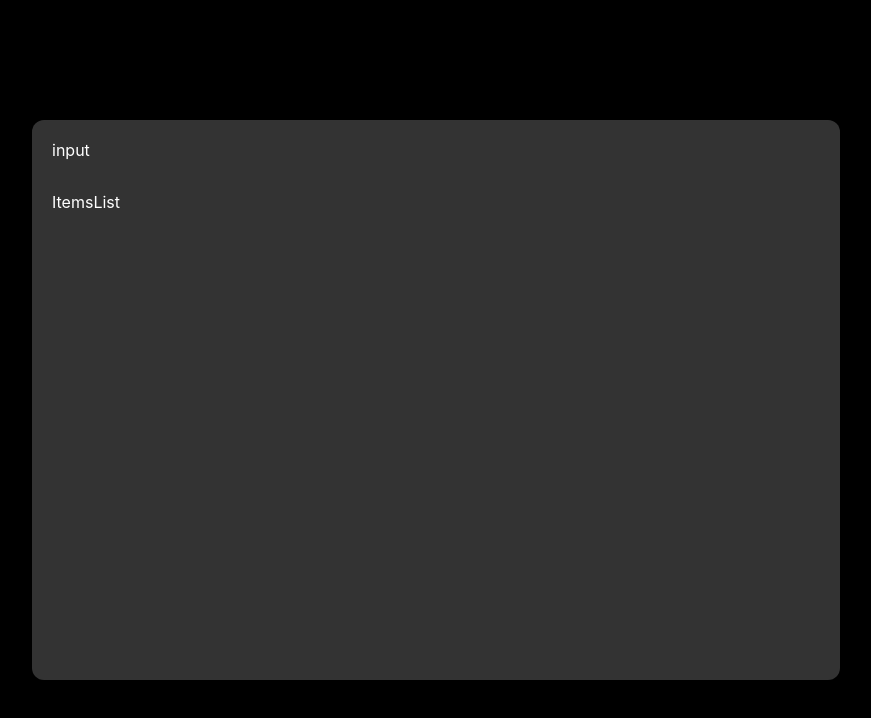
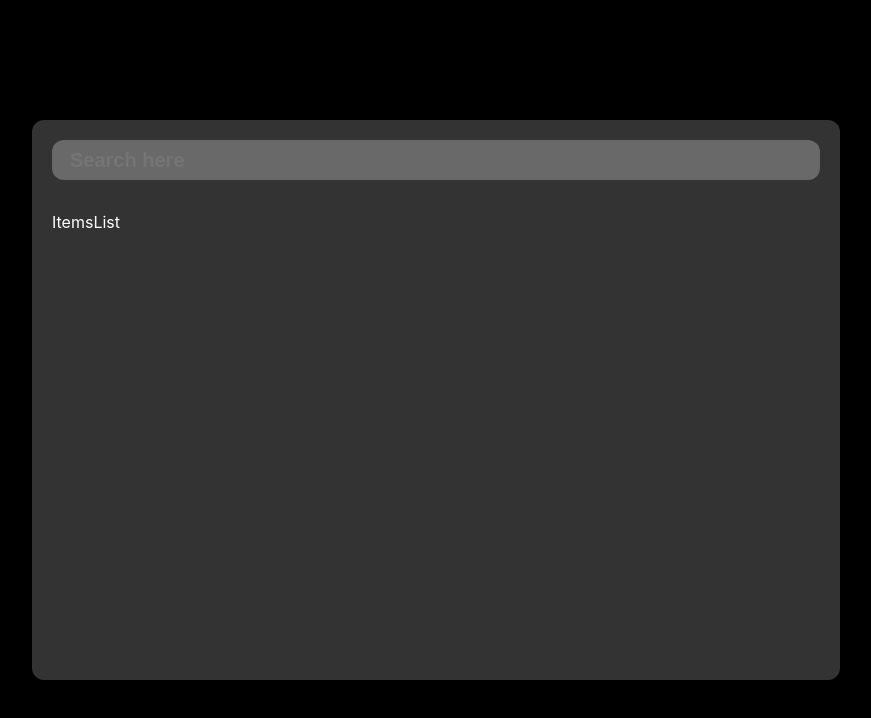
Before and after one commit to TaronVardanyan/Deel-Autocomplete, a React (Create React App) app: page / in a window 1280 px wide. Shown: the top 718 px of the page, without its empty margins (204-1075 px from the left). Built offline with nearby package versions, Linux system fonts and the light colour scheme.

Commit message:
complete main logic of autocomplete input

```diff
--- a/src/App.tsx
+++ b/src/App.tsx
@@ -1,13 +1,27 @@
-import React, { lazy } from 'react';
+import { lazy, useState } from 'react';
 import { AutoCompleteInput } from './components';
 import './App.css';
 
 const ItemsList = lazy(() => import('./components/ItemsList'));
 
 function App() {
+  //setting loading state for client interface response visibility
+  const [isLoading, setLoadingState] = useState(false);
+
+  const handleUsername = (username: string) => {
+    if (username?.length) {
+      //call request api when username string has length
+
+      //set loading true on new username enter
+      setLoadingState(true);
+    } else {
+      setLoadingState(false);
+    }
+  };
+
   return (
     <div className="App">
-      <AutoCompleteInput />
+      <AutoCompleteInput handleUsername={handleUsername} isLoading={isLoading} />
       <ItemsList />
     </div>
   );
--- a/src/components/AutoCompleteInput/AutoCompleteInput.css
+++ b/src/components/AutoCompleteInput/AutoCompleteInput.css
@@ -1,4 +1,56 @@
 .input-wrapper {
-   width: 100%;
-   margin-bottom: 2rem;
+  position: relative;
+  margin-bottom: 2rem;
+  width: 0;
+  min-height: 5vh;
+  animation-name: increaseWidth;
+  animation-duration: 1s;
+  animation-delay: 0.5s;
+  animation-fill-mode: forwards;
+  border-radius: 0.75rem;
+  background: rgba(128, 128, 128, 0.7);
+  display: flex;
+  justify-content: space-between;
+  align-items: center;
 }
+
+.input-wrapper > input {
+  width: 100%;
+  margin: 0 1rem;
+  height: 4vh;
+  background: transparent;
+  outline: none;
+  box-shadow: none;
+  border: none;
+  color: white;
+  font-size: 1.25rem;
+  font-weight: bold;
+}
+
+.input-wrapper > svg {
+  position: absolute;
+  right: 1rem;
+  width: 1.5rem;
+  height: 1.5rem;
+  animation: rotate 2s linear infinite;
+}
+
+@keyframes rotate {
+  0% {
+    transform: rotate(0deg);
+  }
+  100% {
+    transform: rotate(360deg);
+  }
+}
+
+@keyframes increaseWidth {
+  0% {
+    visibility: hidden;
+    width: 0;
+  }
+  100% {
+    visibility: visible;
+    width: 100%;
+  }
+}
--- a/src/components/AutoCompleteInput/index.tsx
+++ b/src/components/AutoCompleteInput/index.tsx
@@ -1,7 +1,40 @@
+import { ChangeEvent, useState, useEffect } from 'react';
+import { useDebounce } from '../../hooks';
+import { LoadingIcon } from '../../icons';
 import './AutoCompleteInput.css';
 
-const AutoCompleteInput = () => {
-  return <div className="input-wrapper">input</div>;
+interface Props {
+  isLoading: boolean;
+  handleUsername: (username: string) => void;
+}
+
+const AutoCompleteInput = ({ handleUsername, isLoading }: Props) => {
+  //saving input value in local state
+  const [inputValue, setInputValue] = useState('');
+  //passing updated state to debounce custom hook
+  const enteredValue = useDebounce(inputValue, 500);
+
+  const handleValueChange = (event: ChangeEvent<HTMLInputElement>) => {
+    //setting a new updated value to local state
+    setInputValue(event.target.value);
+  };
+
+  useEffect(() => {
+    //detecting a change of input state and passing updated value to parent component with callback
+    handleUsername(enteredValue);
+  }, [enteredValue, handleUsername]);
+
+  return (
+    <div className="input-wrapper">
+      <input
+        value={inputValue}
+        type="text"
+        placeholder="Search here"
+        onChange={handleValueChange}
+      />
+      {isLoading && <LoadingIcon />}
+    </div>
+  );
 };
 
 export default AutoCompleteInput;
--- a/src/components/ItemsList/ItemsList.css
+++ b/src/components/ItemsList/ItemsList.css
@@ -1,3 +1,3 @@
 .items-list {
-   width: 100%;
+  width: 100%;
 }
--- a/src/hooks/index.tsx
+++ b/src/hooks/index.tsx
@@ -1 +1 @@
-export * from './useDebounce';
+export { default as useDebounce } from './useDebounce';
--- /dev/null
+++ b/src/icons/index.ts
@@ -0,0 +1 @@
+export { LoadingIcon } from './loadingIcon';
--- /dev/null
+++ b/src/icons/loadingIcon.tsx
@@ -0,0 +1,17 @@
+export const LoadingIcon = () => (
+  <svg
+    width="800px"
+    height="800px"
+    viewBox="0 0 24 24"
+    fill="none"
+    xmlns="http://www.w3.org/2000/svg"
+  >
+    <path
+      d="M12 2.25V4.75M12 18V22M5.75 12H2.25M21.25 12H19.75M18.4571 18.4571L17.75 17.75M18.6642 5.41579L17.25 6.83M4.92157 19.0784L7.75 16.25M5.12868 5.20868L7.25 7.33"
+      stroke="#000000"
+      stroke-width="2"
+      stroke-linecap="round"
+      stroke-linejoin="round"
+    />
+  </svg>
+);
```
